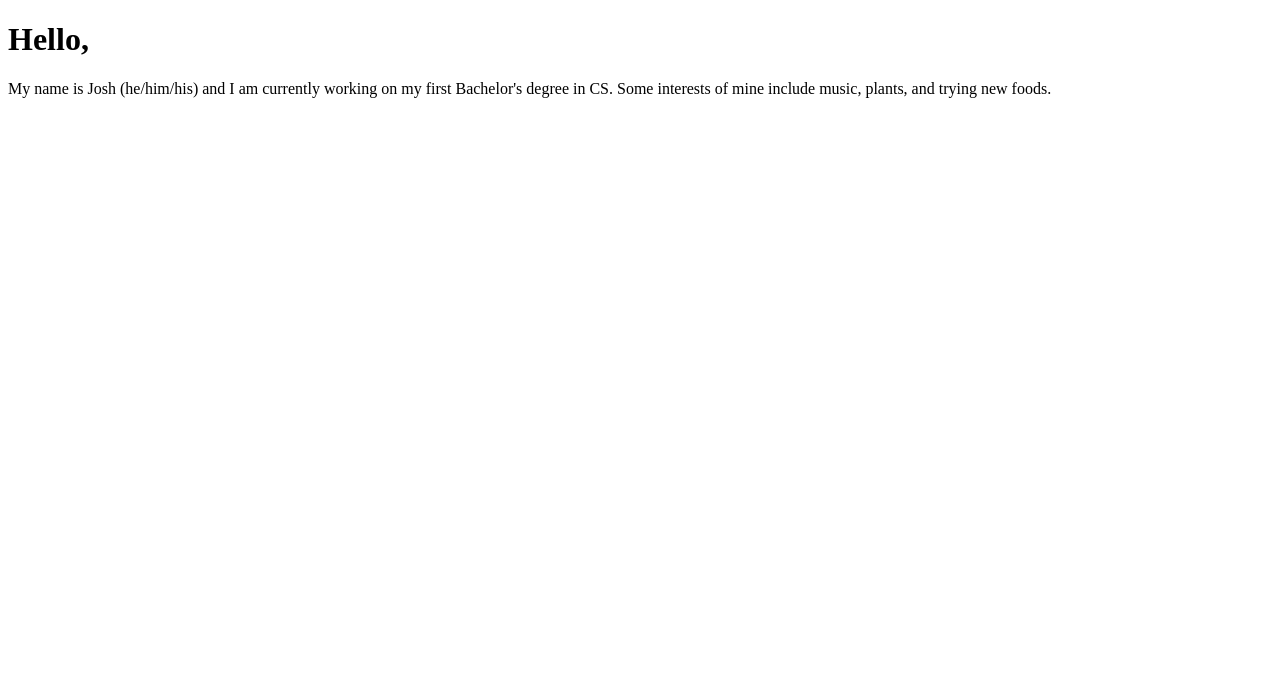
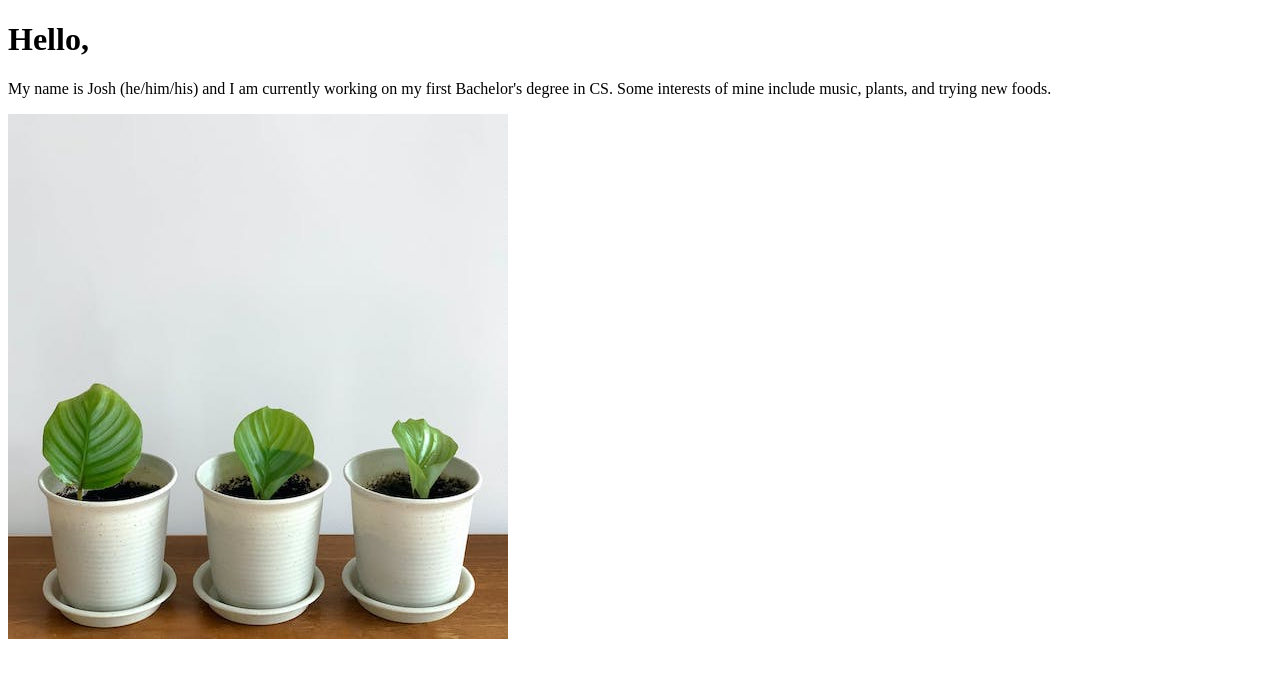
Before and after one commit to AndyShi1010/piqued, a SvelteKit app in the folder Milestones/M1/ThrowawayPrototype/throwaway/: page /josh in a window 1280 px wide. Shown: the top 678 px of the page. Built offline with nearby package versions, Linux system fonts and the light colour scheme.

Commit message:
completed about josh

```diff
--- a/Milestones/M1/ThrowawayPrototype/throwaway/src/routes/josh/+page.svelte
+++ b/Milestones/M1/ThrowawayPrototype/throwaway/src/routes/josh/+page.svelte
@@ -3,3 +3,4 @@
     My name is Josh (he/him/his) and I am currently working on my first Bachelor's degree in CS.
     Some interests of mine include music, plants, and trying new foods.
 </p>
+<img src="../joshPic.jpeg" alt="Calathea Plant">
```
Also changed, not shown: Milestones/M1/ThrowawayPrototype/throwaway/static/joshPic.jpeg (added).
